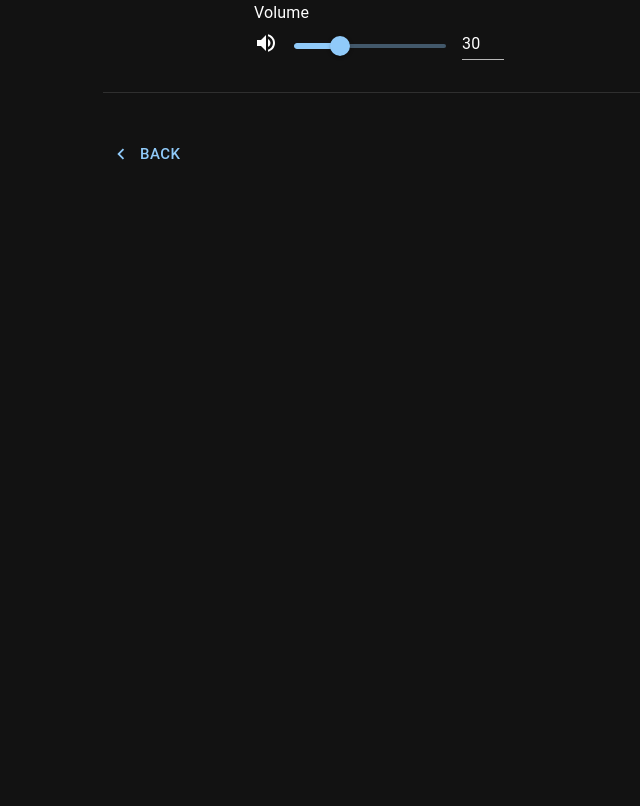
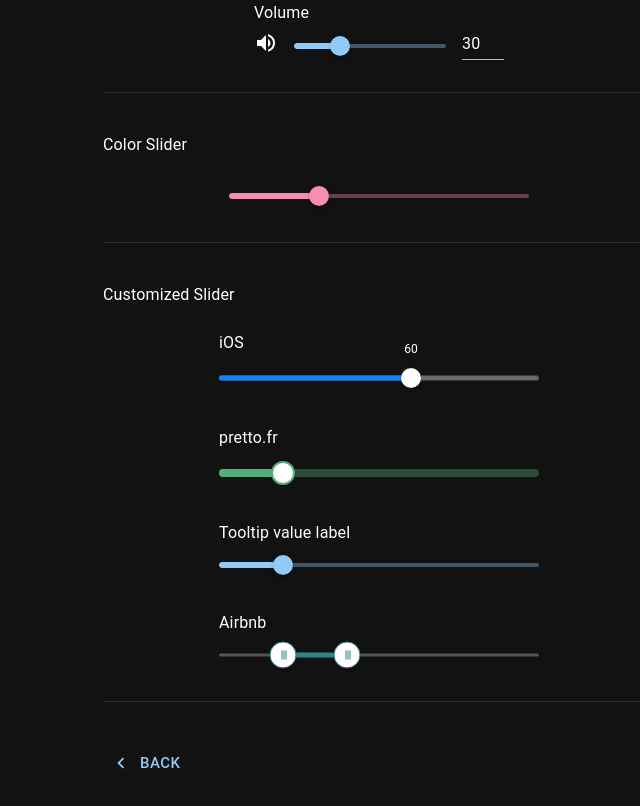
Before and after one commit to watcharakornton/mui_tutorials, a React (Vite) app: page /slider in a window 1280 px wide. Shown: the part 1740-2546 px from the top of the page, without its empty margins (261-901 px from the left). Before the commit the page ends 1955 px from the top, so only its background shows below. Built offline with nearby package versions, Linux system fonts and the light colour scheme.

Commit message:
Add Customized Slider into Slider Component

```diff
--- a/src/inputs/SliderComponent.jsx
+++ b/src/inputs/SliderComponent.jsx
@@ -1,10 +1,13 @@
 import * as React from "react";
-import { styled } from "@mui/material/styles";
+import PropTypes from "prop-types";
+import { styled, useTheme } from "@mui/material/styles";
 import {
   Typography,
   Box,
   Stack,
   Slider,
+  SliderThumb,
+  Tooltip,
   Input as MuiInput,
   Grid,
 } from "@mui/material";
@@ -32,6 +35,226 @@ const marks = [
 function valueText(value) {
   return `${value}°C`;
 }
+
+export const CustomizedSlider = () => {
+  const theme = useTheme();
+
+  function ValueLabelComponent(props) {
+    const { children, value } = props;
+
+    return (
+      <Tooltip enterTouchDelay={0} placement="top" title={value}>
+        {children}
+      </Tooltip>
+    );
+  }
+
+  ValueLabelComponent.propTypes = {
+    children: PropTypes.element.isRequired,
+    value: PropTypes.node,
+  };
+
+  const iOSBoxShadow =
+    "0 3px 1px rgba(0,0,0,0.1),0 4px 8px rgba(0,0,0,0.13), 0 0 0 1px rgba(0,0,0,0.02)";
+
+  const IOSSlider = styled(Slider)({
+    color: "#007bff",
+    height: 5,
+    padding: "15px 0",
+    "& .MuiSlider-thumb": {
+      height: 20,
+      width: 20,
+      backgroundColor: "#fff",
+      boxShadow: "0 0 2px 0px rgba(0, 0, 0, 0.1)",
+      "&:focus, &:hover, &.Mui-active": {
+        boxShadow: "0px 0px 3px 1px rgba(0, 0, 0, 0.1)",
+        "@media (hover: none)": {
+          boxShadow: iOSBoxShadow,
+        },
+      },
+      "&:before": {
+        boxShadow:
+          "0px 0px 1px 0px rgba(0,0,0,0.2), 0px 0px 0px 0px rgba(0,0,0,0.14), 0px 0px 1px 0px rgba(0,0,0,0.12)",
+      },
+    },
+    "& .MuiSlider-valueLabel": {
+      fontSize: 12,
+      fontWeight: "normal",
+      top: -6,
+      backgroundColor: "unset",
+      color: theme.palette.text.primary,
+      "&::before": {
+        display: "none",
+      },
+      "& *": {
+        background: "transparent",
+        color: "#000",
+        ...theme.applyStyles("dark", {
+          color: "#fff",
+        }),
+      },
+    },
+    "& .MuiSlider-track": {
+      border: "none",
+      height: 5,
+    },
+    "& .MuiSlider-rail": {
+      opacity: 0.5,
+      boxShadow: "inset 0px 0px 4px -2px #000",
+      backgroundColor: "#d0d0d0",
+    },
+    ...theme.applyStyles("dark", {
+      color: "#0a84ff",
+    }),
+  });
+
+  const PrettoSlider = styled(Slider)({
+    color: "#52af77",
+    height: 8,
+    "& .MuiSlider-track": {
+      border: "none",
+    },
+    "& .MuiSlider-thumb": {
+      height: 24,
+      width: 24,
+      backgroundColor: "#fff",
+      border: "2px solid currentColor",
+      "&:focus, &:hover, &.Mui-active, &.Mui-focusVisible": {
+        boxShadow: "inherit",
+      },
+      "&::before": {
+        display: "none",
+      },
+    },
+    "& .MuiSlider-valueLabel": {
+      lineHeight: 1.2,
+      fontSize: 12,
+      background: "unset",
+      padding: 0,
+      width: 32,
+      borderRadius: "50% 50% 50% 0",
+      backgroundColor: "#52af77",
+      transformOrigin: "bottom left",
+      transform: "translate(50%, -100%) rotate(-45deg) scale(0)",
+      "&::before": { display: "none" },
+      "&.MuiSlider-valueLabelOpen": {
+        transform: "translate(50%, -100%), rotate(-45deg) scale(1)",
+      },
+      "& > *": {
+        transform: "rotate(45deg)",
+      },
+    },
+  });
+
+  const AirbnbSlider = styled(Slider)({
+    color: "#318589",
+    height: 3,
+    padding: "13px 0",
+    "& .MuiSlider-thumb": {
+      height: 27,
+      width: 27,
+      backgroundColor: "#fff",
+      border: "1px solid currentColor",
+      "&:hover": {
+        boxShadow: "0 0 0 8px rgba(50, 133, 137, 0.16)",
+      },
+      "& .airbnb-bar": {
+        height: 9,
+        width: 1,
+        backgroundColor: "currentColor",
+        marginLeft: 1,
+      },
+    },
+    "& MuiSlider-track": {
+      height: 3,
+    },
+    "& .MuiSlider-rail": {
+      color: "#d8d8d8",
+      opacity: 1,
+      height: 3,
+      ...theme.applyStyles("dark", {
+        color: "#bfbfbf",
+        opacity: undefined,
+      }),
+    },
+  });
+
+  function AirbnbThumbComponent(props) {
+    const { children, ...other } = props;
+    return (
+      <SliderThumb {...other}>
+        {children}
+        <span className="airbnb-bar" />
+        <span className="airbnb-bar" />
+        <span className="airbnb-bar" />
+      </SliderThumb>
+    );
+  }
+
+  AirbnbThumbComponent.propTypes = {
+    children: PropTypes.node,
+  };
+
+  return (
+    <>
+      <Typography variant="body1" sx={{ mb: 3 }}>
+        Customized Slider
+      </Typography>
+      <Box sx={{ width: 320, mx: "auto" }}>
+        <Typography gutterBottom>iOS</Typography>
+        <IOSSlider
+          aria-label="ios slider"
+          defaultValue={60}
+          valueLabelDisplay="on"
+        />
+        <Box sx={{ m: 3 }} />
+        <Typography gutterBottom>pretto.fr</Typography>
+        <PrettoSlider
+          valueLabelDisplay="auto"
+          aria-label="pretto slider"
+          defaultValue={20}
+        />
+        <Box sx={{ m: 3 }} />
+        <Typography gutterBottom>Tooltip value label</Typography>
+        <Slider
+          valueLabelDisplay="auto"
+          slots={{
+            valueLabel: ValueLabelComponent,
+          }}
+          aria-label="custom thumb label"
+          defaultValue={20}
+        />
+        <Box sx={{ m: 3 }} />
+        <Typography gutterBottom>Airbnb</Typography>
+        <AirbnbSlider
+          slots={{ thumb: AirbnbThumbComponent }}
+          getAriaLabel={(index) =>
+            index === 0 ? "Mininum price" : "Maxinum price"
+          }
+          defaultValue={[20, 40]}
+        />
+      </Box>
+    </>
+  );
+};
+
+export const ColorSlider = () => {
+  return (
+    <>
+      <Typography variant="body1" sx={{ mb: 3 }}>
+        Color Slider
+      </Typography>
+      <Box sx={{ width: 300, mx: "auto" }}>
+        <Slider
+          aria-label="Temperature"
+          defaultValue={30}
+          getAriaValueText={valueText}
+          color="secondary"
+        />
+      </Box>
+    </>
+  );
+};
 
 export const InputSlider = () => {
   const [value, setValue] = React.useState(30);
@@ -153,7 +376,7 @@ export const MinimumDistanceSlider = () => {
           onChange={handleChange2}
           valueLabelDisplay="auto"
           getAriaValueText={valueText}
-          disabledSwap
+          disableSwap
         />
       </Box>
     </>
--- a/src/pages/SliderPage.jsx
+++ b/src/pages/SliderPage.jsx
@@ -1,14 +1,6 @@
-import * as React from 'react'
-import {
-    Container,
-    Grid,
-    Typography,
-    Button,
-    Divider,
-} from '@mui/material';
-import {
-    ChevronLeft as ChevronLeftIcon
-} from '@mui/icons-material';
+import * as React from "react";
+import { Container, Grid, Typography, Button, Divider } from "@mui/material";
+import { ChevronLeft as ChevronLeftIcon } from "@mui/icons-material";
 
 import {
   ContinuousSlider,
@@ -21,7 +13,9 @@ import {
   RangeSlider,
   MinimumDistanceSlider,
   InputSlider,
-} from '../inputs/SliderComponent';
+  ColorSlider,
+  CustomizedSlider,
+} from "../inputs/SliderComponent";
 
 const SliderPage = () => {
   const sections = [
@@ -35,6 +29,8 @@ const SliderPage = () => {
     <RangeSlider />,
     <MinimumDistanceSlider />,
     <InputSlider />,
+    <ColorSlider />,
+    <CustomizedSlider />,
   ];
 
   return (
@@ -46,7 +42,7 @@ const SliderPage = () => {
         sx={{ minHeight: "100vh" }}
       >
         <Grid item xs={12}>
-                    <Typography variant='h3' align='center' sx={{ mt: 5 }}>
+          <Typography variant="h3" align="center" sx={{ mt: 5 }}>
             Slider Page
           </Typography>
         </Grid>
@@ -59,11 +55,13 @@ const SliderPage = () => {
           </React.Fragment>
         ))}
         <Grid item xs={12} sx={{ my: 5 }}>
-                    <Button size='large' startIcon={<ChevronLeftIcon />} href="/">Back</Button>
+          <Button size="large" startIcon={<ChevronLeftIcon />} href="/">
+            Back
+          </Button>
         </Grid>
       </Grid>
     </Container>
-    )
-}
+  );
+};
 
-export default SliderPage
+export default SliderPage;
```
Lines whose indentation alone changed are shown as unchanged.
